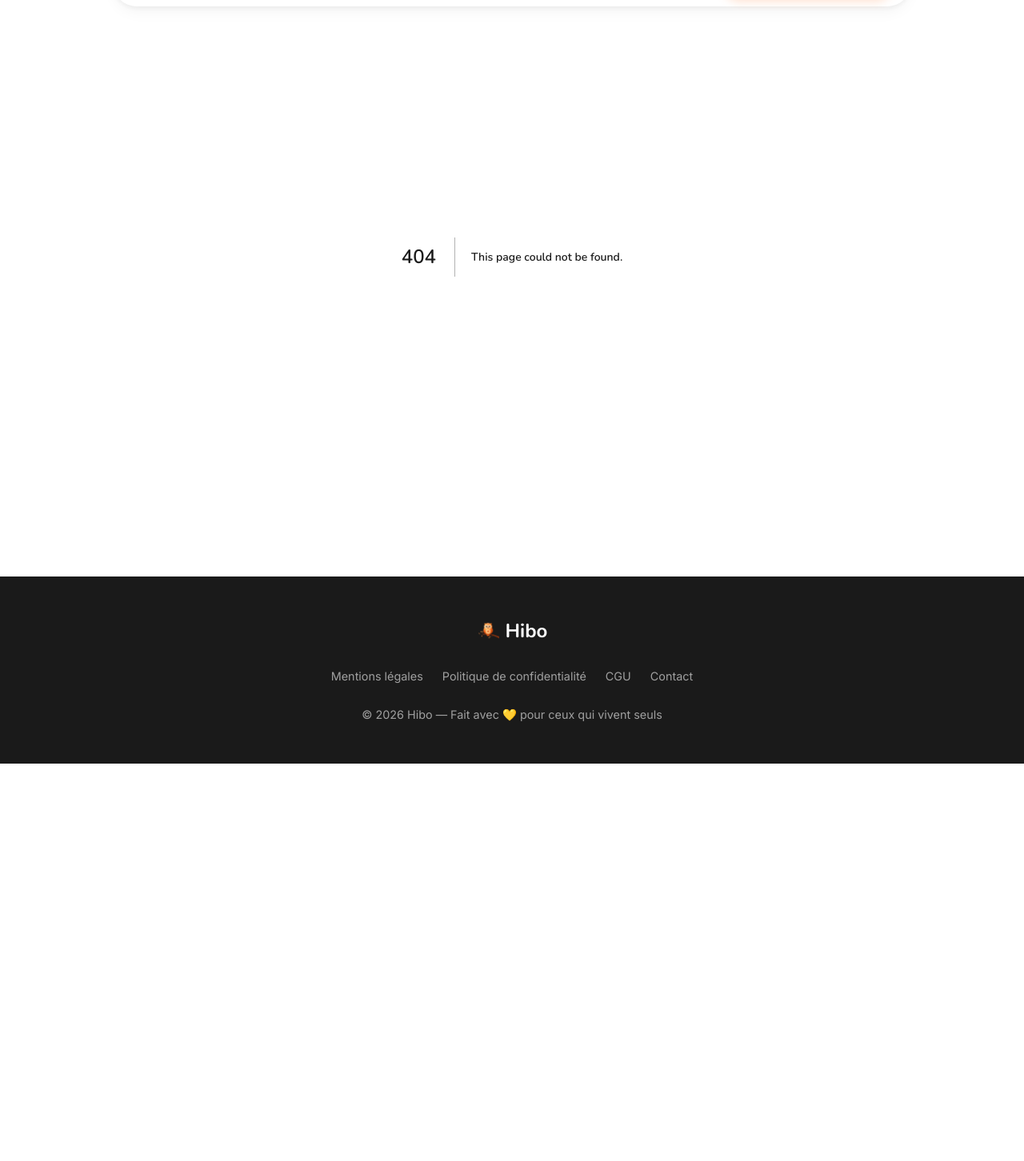
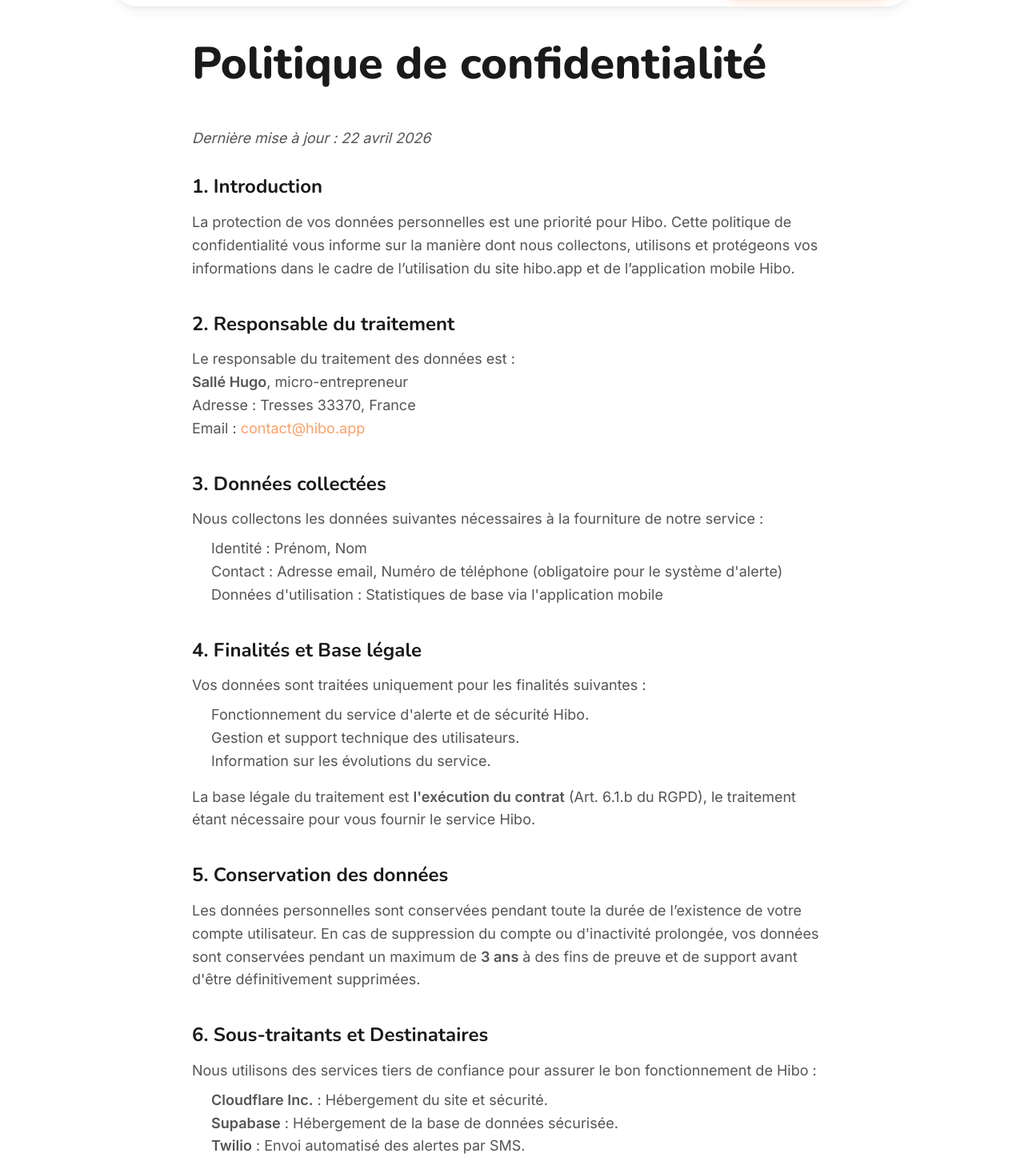
Before and after one commit to Hugo-sl/hibo-landing, a Next.js app: page /politique-de-confidentialite in a window 1280 px wide. Before the commit this address had no page. Shown: the part 79-1531 px from the top of the page at 80% size. Before the commit the page ends 1034 px from the top, so only its background shows below. Built offline with nearby package versions, Linux system fonts and the light colour scheme.

Commit message:
Compliance: Add Privacy Policy page and update footer link

```diff
--- a/app/components/Footer.jsx
+++ b/app/components/Footer.jsx
@@ -10,7 +10,7 @@
             </div>
             <div className="footer-links">
                 <Link href="/mentions-legales">Mentions légales</Link>
-                <Link href="#">Politique de confidentialité</Link>
+                <Link href="/politique-de-confidentialite">Politique de confidentialité</Link>
                 <Link href="#">CGU</Link>
                 <Link href="#">Contact</Link>
             </div>
--- /dev/null
+++ b/app/politique-de-confidentialite/page.js
@@ -0,0 +1,115 @@
+import Link from 'next/link';
+
+export const metadata = {
+  title: "Politique de confidentialité — Hibo",
+  description: "Engagement de Hibo concernant la protection de vos données personnelles et votre vie privée.",
+};
+
+export default function PolitiqueConfidentialite() {
+  return (
+    <main className="section" style={{ paddingTop: '8rem', backgroundColor: '#fff', minHeight: '100vh' }}>
+      <div className="section-container" style={{ maxWidth: '800px' }}>
+        <h1 style={{
+          fontSize: 'clamp(2rem, 5vw, 3.5rem)',
+          lineHeight: '1.1',
+          marginBottom: '3rem',
+          fontFamily: 'var(--font-heading)',
+          fontWeight: '800'
+        }}>
+          Politique de confidentialité
+        </h1>
+
+        <div className="legal-content" style={{ color: 'var(--text-secondary)', lineHeight: '1.6' }}>
+          <p style={{ marginBottom: '2rem', fontStyle: 'italic' }}>Dernière mise à jour : 22 avril 2026</p>
+
+          <section style={{ marginBottom: '2.5rem' }}>
+            <h2 style={{ color: 'var(--text-primary)', marginBottom: '1rem', fontSize: '1.5rem' }}>1. Introduction</h2>
+            <p>
+              La protection de vos données personnelles est une priorité pour Hibo. Cette politique de confidentialité vous informe sur la manière dont nous collectons, utilisons et protégeons vos informations dans le cadre de l’utilisation du site hibo.app et de l’application mobile Hibo.
+            </p>
+          </section>
+
+          <section style={{ marginBottom: '2.5rem' }}>
+            <h2 style={{ color: 'var(--text-primary)', marginBottom: '1rem', fontSize: '1.5rem' }}>2. Responsable du traitement</h2>
+            <p>
+              Le responsable du traitement des données est :<br />
+              <strong>Sallé Hugo</strong>, micro-entrepreneur<br />
+              Adresse : Tresses 33370, France<br />
+              Email : <a href="mailto:contact@hibo.app" style={{ color: 'var(--primary)' }}>contact@hibo.app</a>
+            </p>
+          </section>
+
+          <section style={{ marginBottom: '2.5rem' }}>
+            <h2 style={{ color: 'var(--text-primary)', marginBottom: '1rem', fontSize: '1.5rem' }}>3. Données collectées</h2>
+            <p>Nous collectons les données suivantes nécessaires à la fourniture de notre service :</p>
+            <ul style={{ paddingLeft: '1.5rem', marginTop: '0.5rem' }}>
+              <li>Identité : Prénom, Nom</li>
+              <li>Contact : Adresse email, Numéro de téléphone (obligatoire pour le système d'alerte)</li>
+              <li>Données d'utilisation : Statistiques de base via l'application mobile</li>
+            </ul>
+          </section>
+
+          <section style={{ marginBottom: '2.5rem' }}>
+            <h2 style={{ color: 'var(--text-primary)', marginBottom: '1rem', fontSize: '1.5rem' }}>4. Finalités et Base légale</h2>
+            <p>
+              Vos données sont traitées uniquement pour les finalités suivantes :
+            </p>
+            <ul style={{ paddingLeft: '1.5rem', marginTop: '0.5rem' }}>
+              <li>Fonctionnement du service d'alerte et de sécurité Hibo.</li>
+              <li>Gestion et support technique des utilisateurs.</li>
+              <li>Information sur les évolutions du service.</li>
+            </ul>
+            <p style={{ marginTop: '1rem' }}>
+              La base légale du traitement est <strong>l'exécution du contrat</strong> (Art. 6.1.b du RGPD), le traitement étant nécessaire pour vous fournir le service Hibo.
+            </p>
+          </section>
+
+          <section style={{ marginBottom: '2.5rem' }}>
+            <h2 style={{ color: 'var(--text-primary)', marginBottom: '1rem', fontSize: '1.5rem' }}>5. Conservation des données</h2>
+            <p>
+              Les données personnelles sont conservées pendant toute la durée de l’existence de votre compte utilisateur. En cas de suppression du compte ou d'inactivité prolongée, vos données sont conservées pendant un maximum de <strong>3 ans</strong> à des fins de preuve et de support avant d'être définitivement supprimées.
+            </p>
+          </section>
+
+          <section style={{ marginBottom: '2.5rem' }}>
+            <h2 style={{ color: 'var(--text-primary)', marginBottom: '1rem', fontSize: '1.5rem' }}>6. Sous-traitants et Destinataires</h2>
+            <p>Nous utilisons des services tiers de confiance pour assurer le bon fonctionnement de Hibo :</p>
+            <ul style={{ paddingLeft: '1.5rem', marginTop: '0.5rem' }}>
+              <li><strong>Cloudflare Inc.</strong> : Hébergement du site et sécurité.</li>
+              <li><strong>Supabase</strong> : Hébergement de la base de données sécurisée.</li>
+              <li><strong>Twilio</strong> : Envoi automatisé des alertes par SMS.</li>
+              <li><strong>Resend</strong> : Envoi des emails de service.</li>
+            </ul>
+            <p style={{ marginTop: '1rem' }}>Ces prestataires ont accès à vos données uniquement pour réaliser les missions que nous leur confions, dans le respect du RGPD.</p>
+          </section>
+
+          <section style={{ marginBottom: '2.5rem' }}>
+            <h2 style={{ color: 'var(--text-primary)', marginBottom: '1rem', fontSize: '1.5rem' }}>7. Vos droits</h2>
+            <p>
+              Conformément au RGPD, vous disposez des droits suivants : accès, rectification, suppression, portabilité, opposition, et limitation du traitement.
+            </p>
+            <p style={{ marginTop: '1rem' }}>
+              Pour exercer vos droits, contactez-nous simplement par email : <a href="mailto:contact@hibo.app" style={{ color: 'var(--primary)' }}>contact@hibo.app</a>.
+            </p>
+            <p style={{ marginTop: '1rem' }}>
+              Vous avez également le droit d'introduire une réclamation auprès de la CNIL sur leur site internet : <a href="https://www.cnil.fr" target="_blank" rel="noopener noreferrer" style={{ color: 'var(--primary)' }}>www.cnil.fr</a>.
+            </p>
+          </section>
+
+          <section style={{ marginBottom: '2.5rem' }}>
+            <h2 style={{ color: 'var(--text-primary)', marginBottom: '1rem', fontSize: '1.5rem' }}>8. Cookies et Publicité</h2>
+            <p>
+              Hibo n'utilise aucun cookie tiers à des fins publicitaires ou de ciblage. Nous n'affichons aucune publicité sur notre plateforme.
+            </p>
+          </section>
+        </div>
+
+        <div style={{ marginTop: '5rem', padding: '2rem 0', borderTop: '1px solid #eee' }}>
+          <Link href="/" style={{ color: 'var(--primary)', fontWeight: '700', textDecoration: 'none' }}>
+            ← Retour à l'accueil
+          </Link>
+        </div>
+      </div>
+    </main>
+  );
+}
```
